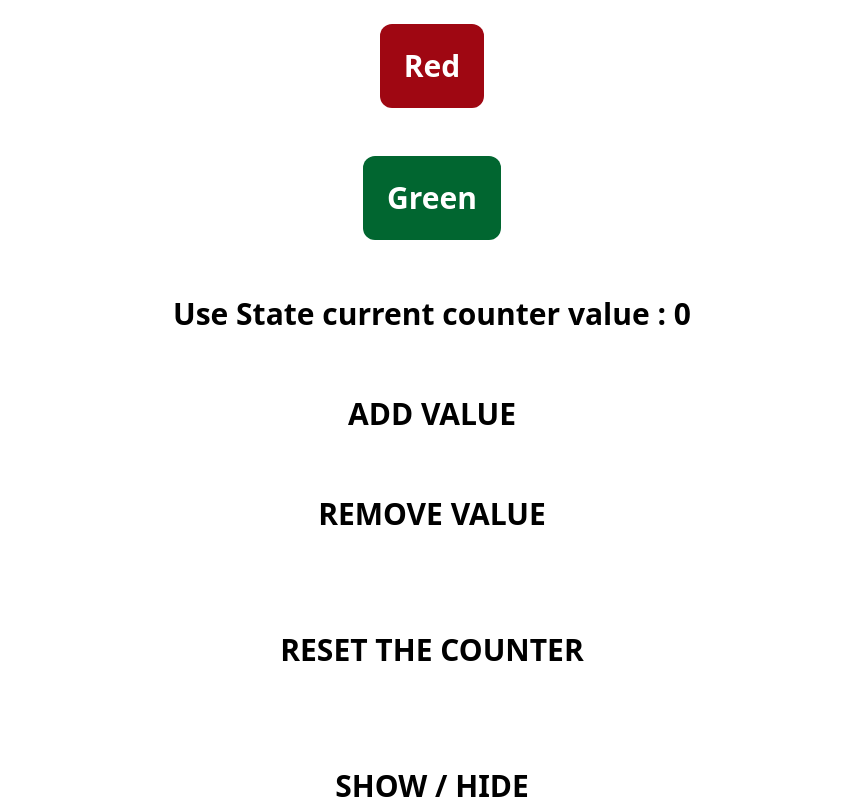
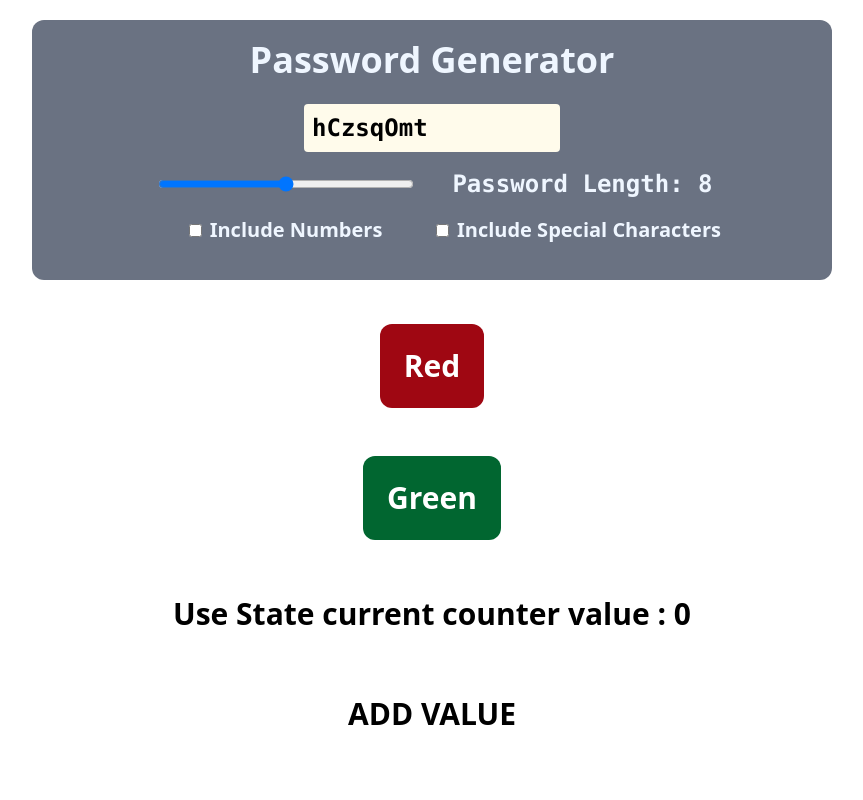
Before and after one commit to AdityaAnand0108/fullstack-dev-playbook, a React (Vite) app in the folder react_learning/: page / in a window 1280 px wide. Shown: the top 800 px of the page, without its empty margins (208-1071 px from the left). Built offline with nearby package versions, Linux system fonts and the light colour scheme.

Commit message:
Add password generator component to app
Introduced a new PasswordGenerator component with options for password length, numbers, and special characters. Integrated the component into the main App to allow users to generate customizable passwords.

```diff
--- a/react_learning/src/App.jsx
+++ b/react_learning/src/App.jsx
@@ -1,6 +1,7 @@
 import Usestate from "./component/Hooks/UseStateSimple.jsx";
 import Card from "./component/Cards.jsx";
 import { useState } from "react";
+import PasswordGenerator from "./component/Hooks/PasswordGenerator.jsx";
 
 function App() {
   const [color, setColor] = useState("white");
@@ -10,6 +11,7 @@ function App() {
       className="text-center text-3xl font-bold w-full min-h-screen flex flex-col items-center justify-center"
       style={{ backgroundColor: color }}
     >
+      <PasswordGenerator />
       <button
         className="bg-red-800 text-white p-6 m-6 rounded-xl"
         onClick={() => setColor("Red")}
--- /dev/null
+++ b/react_learning/src/component/Hooks/PasswordGenerator.jsx
@@ -0,0 +1,76 @@
+import { useCallback, useEffect, useState } from "react";
+
+function PasswordGenerator() {
+  const [passwordLength, setPasswordLength] = useState(8);
+  const [includeNumbers, setIncludeNumbers] = useState(false);
+  const [includeSpecialChars, setIncludeSpecialChars] = useState(false);
+  const [generatedPassword, setGeneratedPassword] = useState("");
+
+  const generatedPasswordfn = useCallback(() => {
+    let characters = "ABCDEFGHIJKLMNOPQRSTUVWXYZabcdefghijklmnopqrstuvwxyz";
+    if (includeNumbers) {
+      characters += "0123456789";
+    }
+    if (includeSpecialChars) {
+      characters += "!@#$%^&*()_+~`|}{[]:;?><,./-=";
+    }
+    let password = "";
+    for (let i = 0; i < passwordLength; i++) {
+      const randomIndex = Math.floor(Math.random() * characters.length);
+      password += characters.charAt(randomIndex);
+    }
+    setGeneratedPassword(password);
+  }, [passwordLength, includeNumbers, includeSpecialChars]);
+
+  useEffect(() => {
+    generatedPasswordfn();
+  }, [passwordLength, includeNumbers, includeSpecialChars, generatedPasswordfn]);
+
+  return (
+    <>
+      <div className="bg-gray-500 p-5 m-5 rounded-xl text-blue-50 w-200 flex flex-col items-center">
+        <h1 className="text-4xl font-bold mb-6">Password Generator</h1>
+        <input
+          type="text"
+          className="p-2 rounded mb-4 w-64 text-black bg-amber-50 text-2xl font-mono font-bold"
+          placeholder="Generated Password"
+          readOnly
+          value={generatedPassword}
+        />
+        <div className="grid grid-cols-2 gap-2 justify-items-center mb-4">
+          <input
+            type="range"
+            min="4"
+            max="50"
+            className="w-64"
+            onChange={(e) => {
+              setPasswordLength(e.target.value);
+            }}
+          />
+          <label className="ml-2 text-2xl font-mono font-bold">
+            Password Length: {passwordLength}
+          </label>
+          <div>
+            <input
+              type="checkbox"
+              className="mr-2"
+              checked={includeNumbers}
+              onChange={(e) => setIncludeNumbers(e.target.checked)}
+            />
+            <label className="text-xl">Include Numbers</label>
+          </div>
+          <div>
+            <input
+              type="checkbox"
+              className="mr-2"
+              checked={includeSpecialChars}
+              onChange={(e) => setIncludeSpecialChars(e.target.checked)}
+            />
+            <label className="text-xl">Include Special Characters</label>
+          </div>
+        </div>
+      </div>
+    </>
+  );
+}
+export default PasswordGenerator;
```
